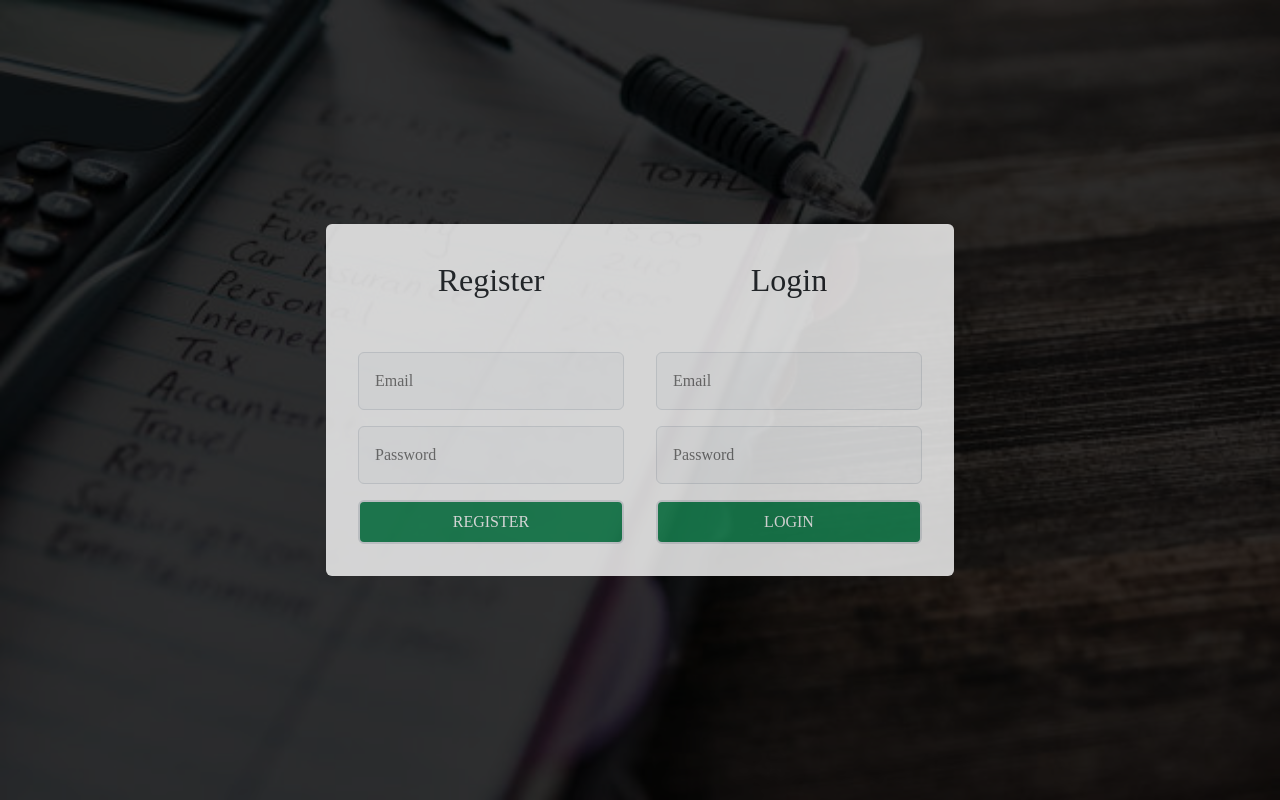
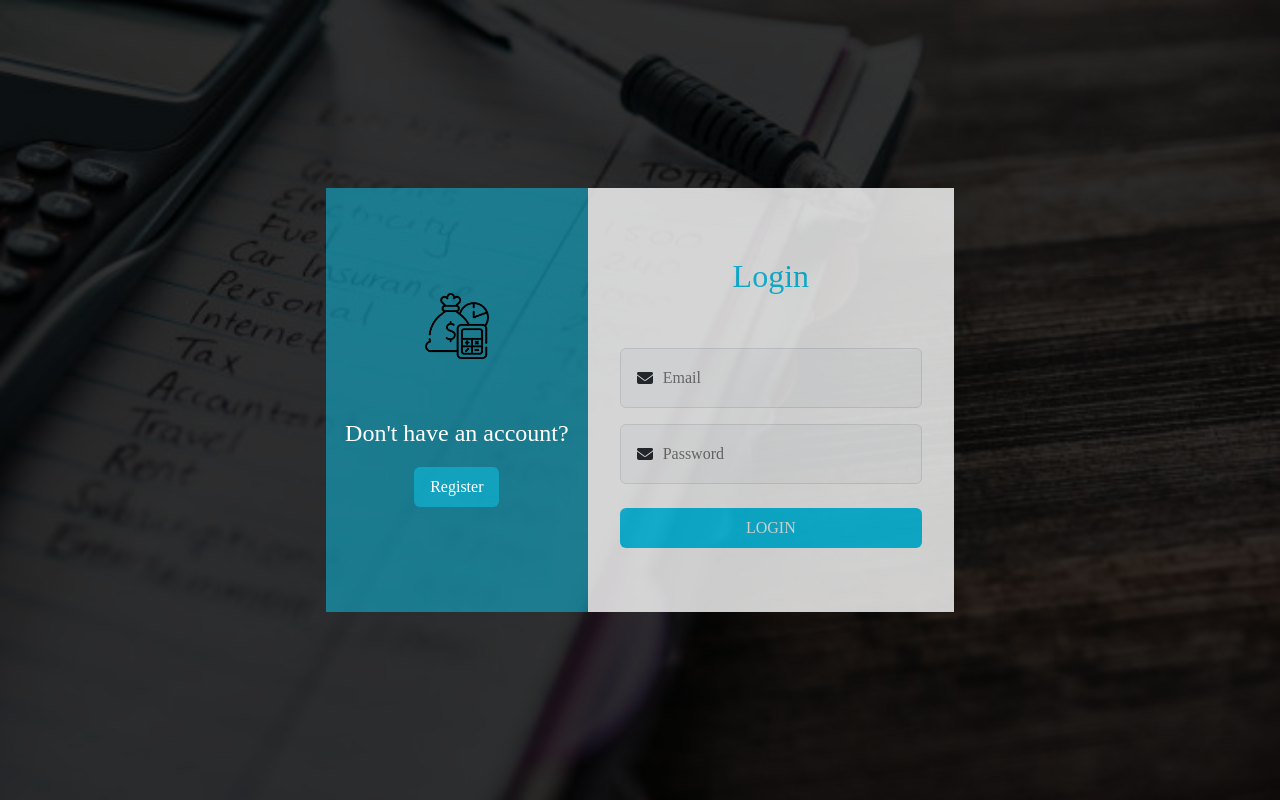
Before and after one commit to SaveSavvy-D/save-savvy-app, a React (Create React App) app: page /auth in a window 1280 px wide. Built offline with nearby package versions, Linux system fonts and the light colour scheme; a web font is replaced by a local one.

Commit message:
Authentication page styling

```diff
--- a/src/App.css
+++ b/src/App.css
@@ -93,3 +93,7 @@
   background-color: rgb(140, 0, 14);
   transform: rotate(-90deg);
 }
+
+input:focus {
+  outline: none;
+}
--- a/src/components/pages/authentication/AuthForm.js
+++ b/src/components/pages/authentication/AuthForm.js
@@ -4,6 +4,8 @@ import { AuthSchema } from '../../../utils/yup/schemas';
 import { login, signup } from '../../../store/userSlice';
 import { useDispatch, useSelector } from 'react-redux';
 import { useNavigate } from 'react-router-dom';
+import { faEnvelope, faLock } from '@fortawesome/free-solid-svg-icons';
+import { FontAwesomeIcon } from '@fortawesome/react-fontawesome';
 
 const AuthForm = ({ type }) => {
   const navigate = useNavigate();
@@ -30,30 +32,36 @@ const AuthForm = ({ type }) => {
     >
       {({ isSubmitting }) => {
         return (
-          <Form className="d-flex flex-column gap-3 h-full w-100">
-            <div className="h-full w-full">
+          <Form className='d-flex flex-column gap-3 h-full w-100'>
+            <div className='d-flex align-items-center h-full w-full px-3 py-3 rounded border w-100 bg-light'>
+              <FontAwesomeIcon icon={faEnvelope} />
               <Field
-                type="email"
-                name="email"
-                placeholder="Email"
-                className="px-3 py-3 rounded border w-100 bg-light"
+                type='email'
+                name='email'
+                placeholder='Email'
+                className='border border-0 bg-transparent w-100 mx-2 input'
               />
-              <ErrorMessage name="email" />
             </div>
-            <div>
+            <ErrorMessage name='email' />
+
+            <div className='d-flex align-items-center h-full w-full px-3 py-3 rounded border w-100 bg-light'>
+              <FontAwesomeIcon icon={faEnvelope} />
               <Field
-                type="password"
-                name="password"
-                placeholder="Password"
-                className="px-3 py-3 rounded border  w-100 bg-light"
+                type='password'
+                name='password'
+                placeholder='Password'
+                className='border border-0 bg-transparent w-100 mx-2 input'
               />
-              <ErrorMessage name="password" />
             </div>
-            <div className="d-flex justify-content-center w-100">
+            <ErrorMessage name='password' />
+
+            <div className='d-flex justify-content-center w-100'>
               <button
-                type="submit"
+                type='submit'
                 disabled={isSubmitting}
-                className="bg-success text-white rounded border border-2 py-2 px-5 w-100"
+                className={`${
+                  type === 'LOGIN' ? 'bg-info' : 'bg-success'
+                } text-white rounded border border-0 py-2 px-5 w-100 mt-2`}
               >
                 {type}
               </button>
--- a/src/components/pages/authentication/Authentication.js
+++ b/src/components/pages/authentication/Authentication.js
@@ -1,13 +1,17 @@
-import React from 'react';
+import React, { useState } from 'react';
 import Login from './Login';
 import Register from './Register';
 import BackgroundImg from '../../../images/auth-bg2.jpeg';
 import { useSelector } from 'react-redux';
 import { AppSpinner } from '../../common/AppSpinner';
+import Applogo from '../../../images/appLogo.png';
 
 const Authentication = () => {
   const { status } = useSelector((state) => state.user);
-
+  const [authSwitch, setAuthSwitch] = useState(false);
+  const handleButtonClick = () => {
+    setAuthSwitch(!authSwitch);
+  };
   return (
     <div>
       {status === 'loading' ? (
@@ -22,9 +26,44 @@ const Authentication = () => {
             alt=''
           />
           <div className='position-absolute container-fluid h-100 bg-black z-index-2 opacity-8'></div>
-          <div className='d-flex flex-row justify-content-center align-items-center z-index-3 bg-white opacity-8 p-3 w-50 py-4 rounded'>
-            <Register />
-            <Login />
+          <div className='d-flex flex-row justify-content-center align-items-center z-index-3 w-50  rounded'>
+            {authSwitch ? (
+              <div className='d-flex w-100'>
+                <div className='col-7 px-3 py-5 bg-white opacity-8'>
+                  <Register />
+                </div>
+                <div className='d-flex flex-column justify-content-center align-items-center col-5 bg-success bg-opacity-50'>
+                  <img src={Applogo} alt='' className='col-3 pb-5' />
+                  <p className='text-center text-white fs-4 w-100'>
+                    Already have an account?
+                  </p>
+                  <button
+                    className='bg-success border border-0 rounded py-2 px-3 text-white bg-opacity-75'
+                    onClick={handleButtonClick}
+                  >
+                    Login
+                  </button>
+                </div>
+              </div>
+            ) : (
+              <div className='d-flex w-100'>
+                <div className='d-flex flex-column justify-content-center align-items-center col-5 bg-info bg-opacity-50'>
+                  <img src={Applogo} alt='' className='col-3 pb-5' />
+                  <p className='text-center text-white fs-4 w-100 pt-2'>
+                    Don't have an account?
+                  </p>
+                  <button
+                    className='bg-info border border-0 rounded py-2 px-3 text-white bg-opacity-50'
+                    onClick={handleButtonClick}
+                  >
+                    Register
+                  </button>
+                </div>
+                <div className='col-7 px-3 py-5 bg-white opacity-8'>
+                  <Login />
+                </div>
+              </div>
+            )}
           </div>
         </div>
       )}
--- a/src/components/pages/authentication/Login.js
+++ b/src/components/pages/authentication/Login.js
@@ -2,8 +2,8 @@ import React from 'react';
 import AuthForm from './AuthForm';
 const login = () => {
   return (
-    <div className="w-100 p-2 mx-2">
-      <p className="text-center fs-2 mb-5">Login </p>
+    <div className='d-flex flex-column justify-content-center w-100 p-3'>
+      <p className='text-center fs-2 mb-5 text-info'>Login </p>
       <AuthForm type={'LOGIN'} />
     </div>
   );
--- a/src/components/pages/authentication/Register.js
+++ b/src/components/pages/authentication/Register.js
@@ -3,8 +3,8 @@ import AuthForm from './AuthForm';
 
 const Register = () => {
   return (
-    <div className="d-flex flex-column justify-content-center w-100 p-2 mx-2">
-      <p className="text-center fs-2 mb-5">Register </p>
+    <div className='d-flex flex-column justify-content-center w-100 p-3'>
+      <p className='text-center fs-2 mb-5 text-success'>Register </p>
       <AuthForm type={'REGISTER'} />
     </div>
   );
```
Also changed, not shown: src/images/appLogo.png (added).
